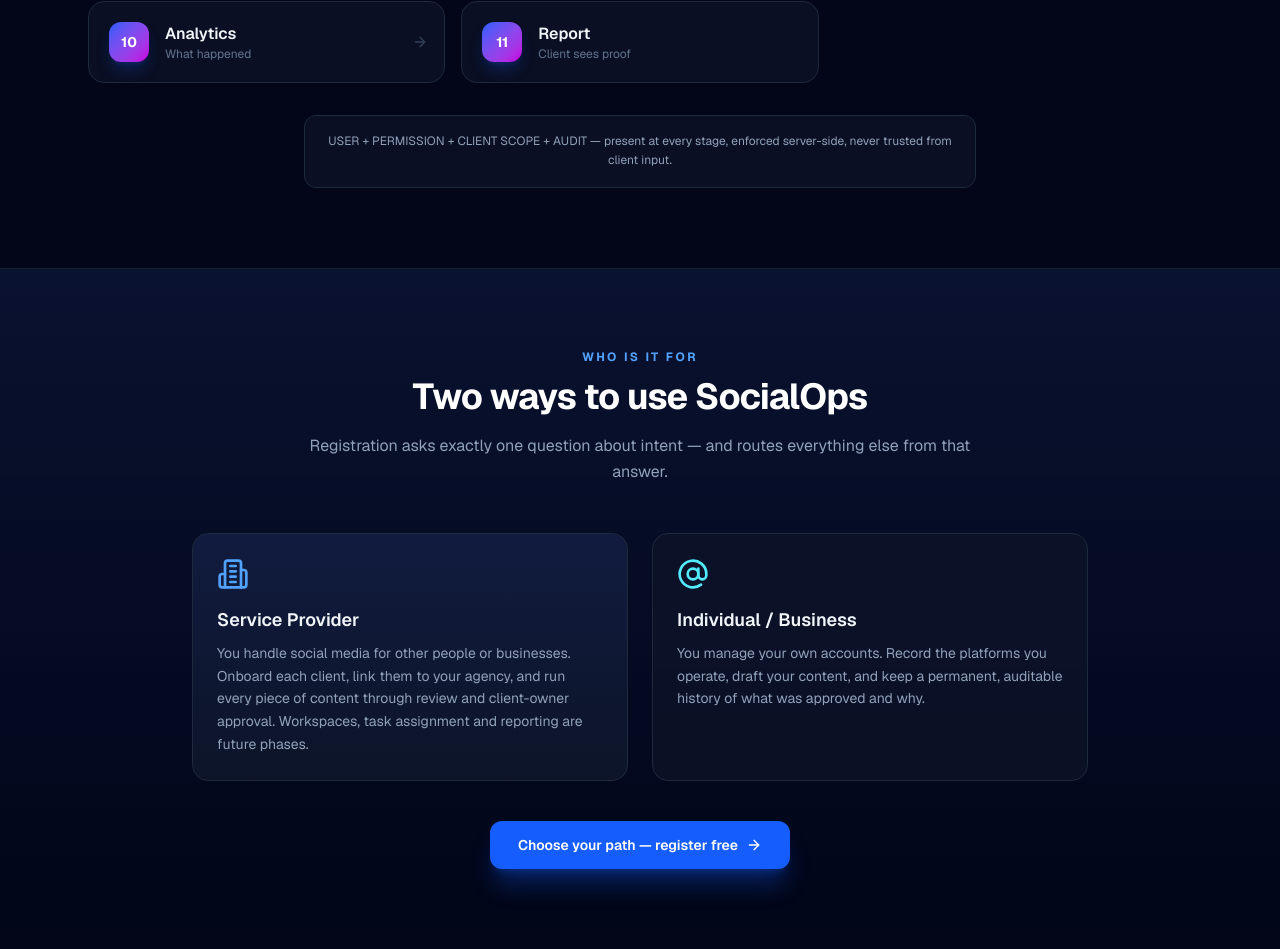
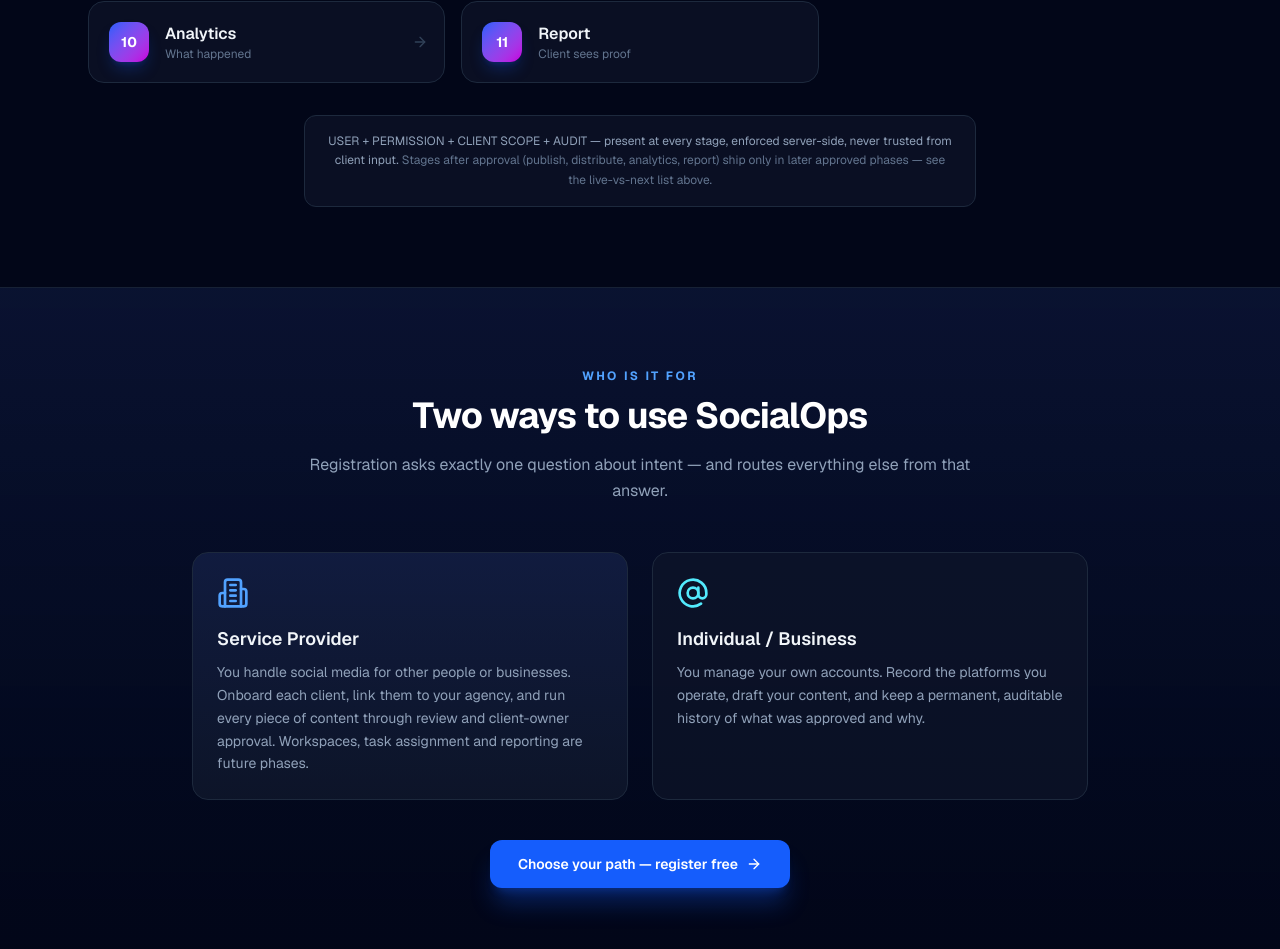
Before and after one commit to raaghubirJsingh/SocialOps, a Next.js app in the folder apps/web/: page / in a window 1280 px wide. Shown: the part 3966-4915 px from the top of the page. Built offline with nearby package versions, Linux system fonts and the light colour scheme; no server answers.

Commit message:
docs(web): scope the workflow stages and drop a stale reviews note

```diff
--- a/apps/web/components/landing/data.ts
+++ b/apps/web/components/landing/data.ts
@@ -5,8 +5,9 @@
  *  - No fake user counts, no fake metrics.
  *  - Platform scope matches AGENTS.md §2 (Instagram / Facebook / YouTube
  *    in V1; X / WhatsApp explicitly out of scope).
- *  - Reviews are explicitly labelled illustrative samples (AGENTS.md §14
- *    forbids inventing business data — real testimonials arrive later).
+ *  - The capabilities section states what the product ENFORCES today, and the
+ *    live-vs-next strip names every deferred module explicitly (AGENTS.md §14
+ *    forbids inventing business data — real testimonials arrive post-launch).
  */
 
 export interface NavTab {
--- a/apps/web/components/landing/workflow.tsx
+++ b/apps/web/components/landing/workflow.tsx
@@ -40,6 +40,11 @@
         <p className="mx-auto mt-8 max-w-2xl rounded-xl border border-slate-800 bg-slate-900/60 px-5 py-4 text-center text-xs leading-relaxed text-slate-400">
           USER + PERMISSION + CLIENT SCOPE + AUDIT — present at every
           stage, enforced server-side, never trusted from client input.
+          {' '}
+          <span className="text-slate-500">
+            Stages after approval (publish, distribute, analytics, report) ship
+            only in later approved phases — see the live-vs-next list above.
+          </span>
         </p>
       </div>
     </section>
```
